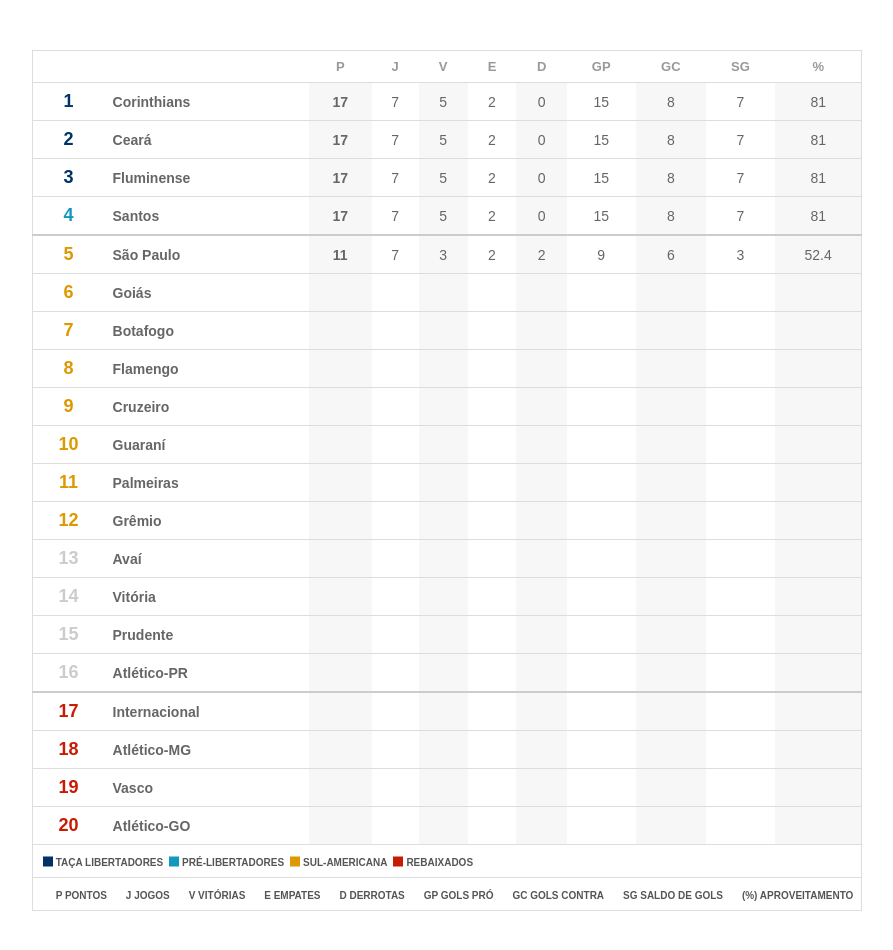
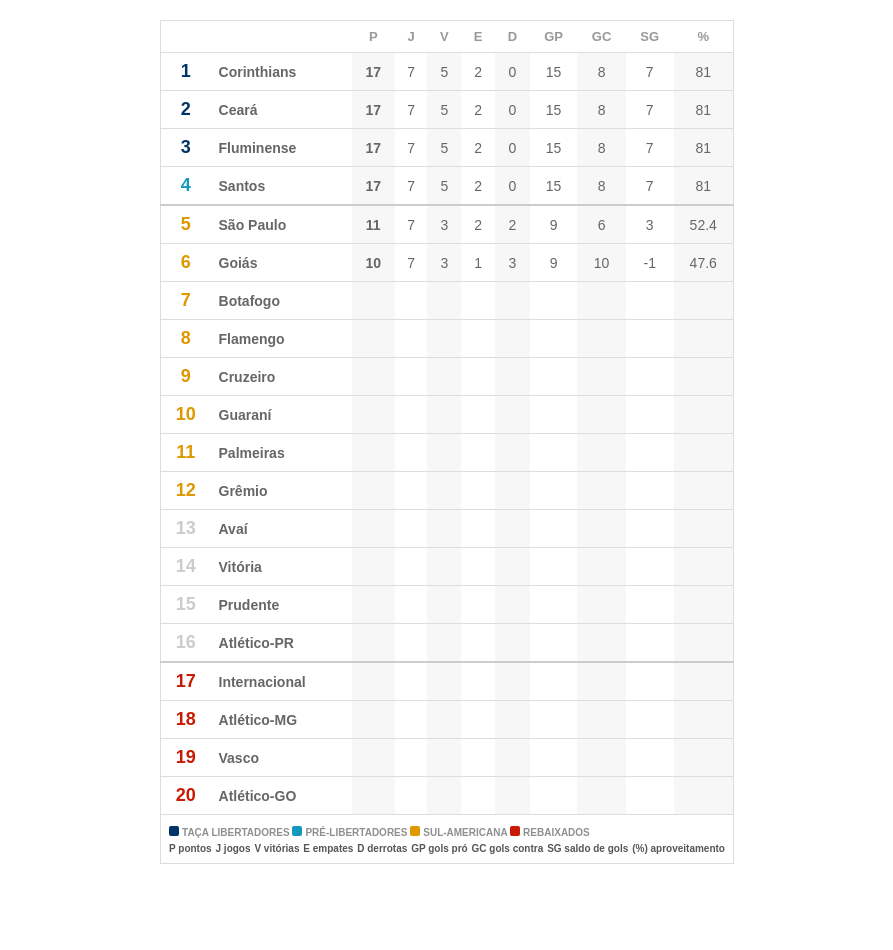
Before and after one commit to guttizin/Tabela-imaLearning, a plain HTML site: page index.html in a window 1280 px wide. Shown: the whole page, without its empty margins (193-1086 px from the left). After the commit the page ends 884 px from the top, so only its background shows below. Drawn offline with Linux system fonts and the light colour scheme.

Commit message:
Envio final

```diff
--- a/index.html
+++ b/index.html
@@ -97,15 +97,15 @@
         <tr>
           <td class="posicao"></td>
           <td class="nome_time">Goiás</td>
-          <td></td>
-          <td></td>
-          <td></td>
-          <td></td>
-          <td></td>
-          <td></td>
-          <td></td>
-          <td></td>
-          <td></td>
+          <td>10</td>
+          <td>7</td>
+          <td>3</td>
+          <td>1</td>
+          <td>3</td>
+          <td>9</td>
+          <td>10</td>
+          <td>-1</td>
+          <td>47.6</td>
         </tr>
         <tr>
           <td class="posicao"></td>
@@ -291,11 +291,28 @@
         </tr>
       </tbody>
       <tfoot>
-        <tr >
-          <td colspan="11"><span>taça libertadores</span> <span>pré-libertadores</span>  <span>sul-americana</span> <span>rebaixados</span></td>
+        <tr>
+          <td colspan="11">
+            <span>
+              <div class="square"></div>taça libertadores
+            </span>
+            <span>
+              <div class="square"></div>pré-libertadores
+            </span>
+            <span>
+              <div class="square"></div>sul-americana
+            </span>
+            <span>
+              <div class="square"></div>rebaixados
+            </span>
+            <br>
+            <span class="sigla">P pontos</span> <span class="sigla">J jogos</span> <span class="sigla">V vitórias</span> <span class="sigla">E empates</span> <span class="sigla">D
+              derrotas</span> <span class="sigla">GP gols pró</span> <span class="sigla">GC gols contra</span> <span class="sigla">SG saldo de gols</span>
+            <span class="sigla">(%) aproveitamento</span>
+
+          </td>
         </tr>
         <tr>
-          <td colspan="11"><span>P pontos</span> <span>J jogos</span> <span>V vitórias</span> <span>E empates</span> <span>D derrotas</span> <span>GP gols pró</span> <span>GC gols contra</span> <span>SG saldo de gols</span> <span>(%) aproveitamento</span></td>
         </tr>
       </tfoot>
     </table>
--- a/style.css
+++ b/style.css
@@ -1,4 +1,4 @@
-:root{
+:root {
     --table-border: #DDDDDD;
     --azul-marinho: #003366;
     --azul-celeste: #1398BE;
@@ -13,44 +13,50 @@
 
 * {
     margin: 0;
-    padding:0;
+    padding: 0;
     box-sizing: border-box;
     font-family: Arial, Helvetica, sans-serif;
 }
 
-body{
+body {
     display: flex;
     align-items: center;
     justify-content: center;
     min-height: 100vh;
 }
-main{
+
+main {
     /* apenas para demonstrar que table está centralizada */
-    margin: 50px;
+    margin: 20px;
 }
 
-table{
+table {
     border: 1px solid var(--table-border);
     border-collapse: collapse;
 }
-thead{
-    border-bottom: 1px solid #dddddd;;
+
+thead {
+    border-bottom: 1px solid #dddddd;
+    ;
 }
-td, th {
+
+td,
+th {
     padding: 8px;
 }
+
 th {
-    /* item b */
     font-size: 13px;
     color: #999999;
     font-weight: bold;
     text-align: center;
 }
 
-table tbody tr:nth-child(4){
+table tbody tr:nth-child(4) {
     border-bottom: 2px solid #CCCCCC;
 }
-table tbody tr:nth-child(16){
+
+table tbody tr:nth-child(16) {
     border-bottom: 2px solid #CCCCCC;
 }
 
@@ -61,81 +67,97 @@ td {
     border-bottom: 1px solid #dddddd;
 }
 
-td:nth-child(odd){
+td:nth-child(odd) {
     background-color: #F7F7F7;
 }
 
-td:nth-child(1){
+td:nth-child(1) {
     background-color: unset;
 }
 
-/* pontos */
-table tbody td:nth-child(3){
+table tbody td:nth-child(3) {
     font-weight: bold;
 }
-table tbody tr td:nth-child(1)::before{
+
+table tbody tr td:nth-child(1)::before {
     content: counter(posicao);
     counter-increment: posicao;
     font-size: 18px;
-    /* font-weight: bold; */
     text-align: center;
 }
-tbody tr td::before{
+
+tbody tr td::before {
     font-weight: bold;
 }
-tbody tr:nth-child(-n+3) td::before{
+
+tbody tr:nth-child(-n+3) td::before {
     color: var(--azul-marinho);
 }
-tbody tr:nth-child(4) td::before{
+
+tbody tr:nth-child(4) td::before {
     color: var(--azul-celeste);
 }
-tbody tr:nth-child(n+5) td::before{
+
+tbody tr:nth-child(n+5) td::before {
     color: var(--laranja);
 }
-tbody tr:nth-child(n+13) td::before{
+
+tbody tr:nth-child(n+13) td::before {
     color: var(--cinza);
 }
-tbody tr:nth-child(n+13) td::before{
+
+tbody tr:nth-child(n+13) td::before {
     color: var(--cinza);
 }
-tbody tr:nth-child(n+17) td::before{
+
+tbody tr:nth-child(n+17) td::before {
     color: var(--vermelho);
 }
-tfoot tr td{
+
+tfoot tr td {
     text-align: left;
 }
-tfoot tr td span{
+
+tfoot tr td span {
     font-size: 10px;
-    color: var(--legenda-sigla-sig);
+    color: var(--legenda);
     font-weight: bold;
-    padding-left: 15px;
+    text-align: left;
     text-transform: uppercase;
 }
 
-tfoot tr:nth-child(1) td span::before{
-    content: ' ';
-    position: absolute;
+tfoot tr td span.sigla {
+    color: var(--legenda-sigla-sig);
+    text-transform: none;
+}
+
+tfoot tr td span div.square{
     width: 10px;
     height: 10px;
-    transform: translate(-13px, 35%);
+    border-radius: 2px;
+    display: inline-block;
+    background-color: #80808028;
+    margin-right: 3px;
 }
 
-tfoot tr:nth-child(1) td span:nth-child(1):before{
+tfoot tr td span:nth-child(1) .square  {
     background: var(--azul-marinho);
 }
-tfoot tr:nth-child(1) td span:nth-child(2):before{
+
+tfoot tr td span:nth-child(2) .square {
     background: var(--azul-celeste);
 }
-tfoot tr:nth-child(1) td span:nth-child(3):before{
+
+tfoot tr td span:nth-child(3) .square {
     background: var(--laranja);
 }
-tfoot tr:nth-child(1) td span:nth-child(4):before{
+
+tfoot tr td span:nth-child(4) .square {
     background: var(--vermelho);
 }
 
 
-.nome_time{
-    /* item C */
+.nome_time {
     font-size: 14px;
     color: #666666;
     font-weight: bold;
```
